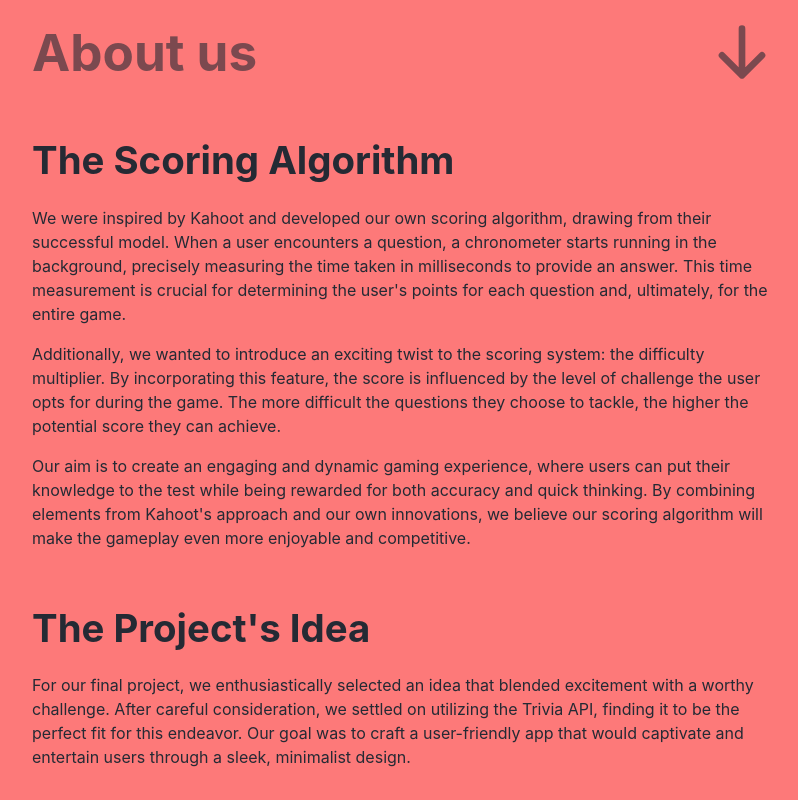
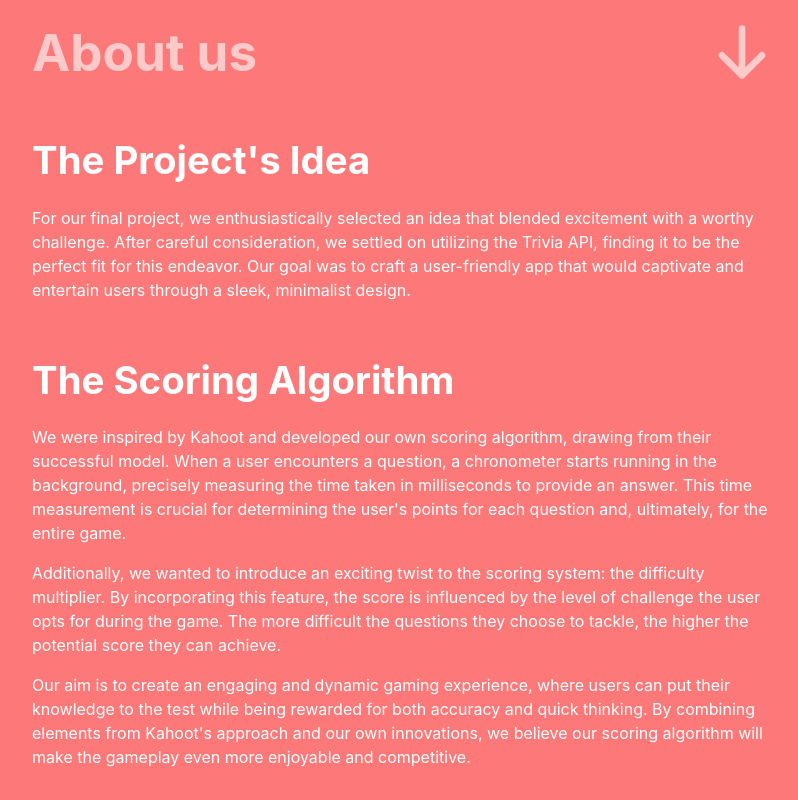
Before and after one commit to simoneschifano/flame, a React (Vite) app: page / in a window 1280 px wide. Shown: the part 660-1460 px from the top of the page, without its empty margins (233-1031 px from the left). Built offline with nearby package versions, Linux system fonts and the light colour scheme.

Commit message:
fix: Landing fixes

```diff
--- a/src/pages/Landing/index.jsx
+++ b/src/pages/Landing/index.jsx
@@ -1,6 +1,7 @@
 import styles from "../Landing/index.module.scss";
 import logo from "@/assets/brand/logo-word.svg";
 import logoSmall from "@/assets/brand/logo-small.svg";
+import arrow from "@/assets/svg/arrow-back--white.svg";
 import arrowBlack from "@/assets/svg/arrow-back.svg";
 import Button from "@/shared/components/Button";
 import { Link, useNavigate } from "react-router-dom";
@@ -64,7 +65,18 @@ const Landing = () => {
         <section className={styles["Landing-aboutUs-content"]}>
           <div className={styles["Landing-aboutUs-contentHero"]}>
             <h1>About us</h1>
-            <img src={arrowBlack} alt="" width={80} height={80} />
+            <img src={arrow} alt="" width={80} height={80} />
+          </div>
+          <div className={styles["Landing-aboutUs-contentItem"]}>
+            <h2>The Project&apos;s Idea</h2>
+            <p>
+              For our final project, we enthusiastically selected an idea that
+              blended excitement with a worthy challenge. After careful
+              consideration, we settled on utilizing the Trivia API, finding it
+              to be the perfect fit for this endeavor. Our goal was to craft a
+              user-friendly app that would captivate and entertain users through
+              a sleek, minimalist design.
+            </p>
           </div>
           <div className={styles["Landing-aboutUs-contentItem"]}>
             <h2>The Scoring Algorithm</h2>
@@ -92,17 +104,6 @@ const Landing = () => {
               elements from Kahoot&apos;s approach and our own innovations, we
               believe our scoring algorithm will make the gameplay even more
               enjoyable and competitive.
-            </p>
-          </div>
-          <div className={styles["Landing-aboutUs-contentItem"]}>
-            <h2>The Project&apos;s Idea</h2>
-            <p>
-              For our final project, we enthusiastically selected an idea that
-              blended excitement with a worthy challenge. After careful
-              consideration, we settled on utilizing the Trivia API, finding it
-              to be the perfect fit for this endeavor. Our goal was to craft a
-              user-friendly app that would captivate and entertain users through
-              a sleek, minimalist design.
             </p>
           </div>
           <div className={styles["Landing-aboutUs-contentItem"]}>
--- a/src/pages/Landing/index.module.scss
+++ b/src/pages/Landing/index.module.scss
@@ -92,6 +92,7 @@
         h1 {
           display: block;
           margin: 0;
+          color: #fff;
         }
 
         img {
@@ -107,6 +108,7 @@
         > p {
           text-align: left;
           margin-bottom: $spacing--lg;
+          color: #fff;
         }
 
         &:last-child {
```
